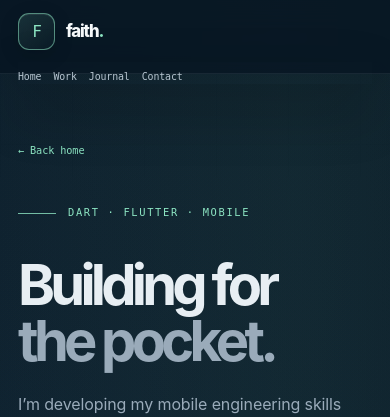
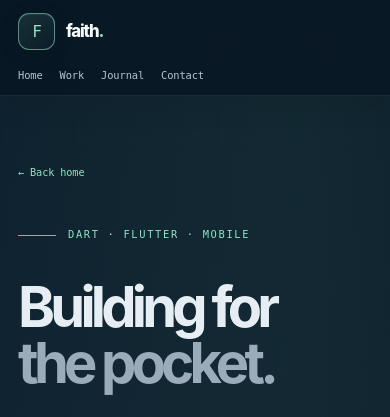
Before and after one commit to faithinator-dev/OfficialFaithToluRoom, a Node server app: page /mobile in a window 390 px wide. Shown: the top 417 px of the page. Run offline with Node 20, Linux system fonts and the light colour scheme; some libraries are stand-ins or nearby versions.

Commit message:
Polish compact navigation on secondary portfolio pages

```diff
--- a/public/css/premium-polish.css
+++ b/public/css/premium-polish.css
@@ -312,3 +312,20 @@ h1 span { color: #d4e0e7; }
   *, *::before, *::after { scroll-behavior: auto !important; animation-duration: .01ms !important; transition-duration: .01ms !important; }
   .reveal { opacity: 1; transform: none; }
 }
+
+/* Secondary-page navigation has no drawer toggle: keep it as a compact inline row. */
+@media (max-width: 760px) {
+  .page-site-header { height: auto; min-height: 74px; }
+  .page-site-header .header-inner {
+    min-height: 74px; height: auto; padding-block: 13px;
+    align-items: center; gap: 10px; flex-wrap: wrap;
+  }
+  .page-site-header .page-nav {
+    position: static; top: auto; right: auto; width: 100%;
+    padding: 9px 0 1px; display: flex; flex-direction: row;
+    align-items: center; flex-wrap: wrap; gap: 8px 17px;
+    background: transparent; border: 0; box-shadow: none;
+    transform: none;
+  }
+  .page-site-header .page-nav a { font-size: .65rem; }
+}
```
